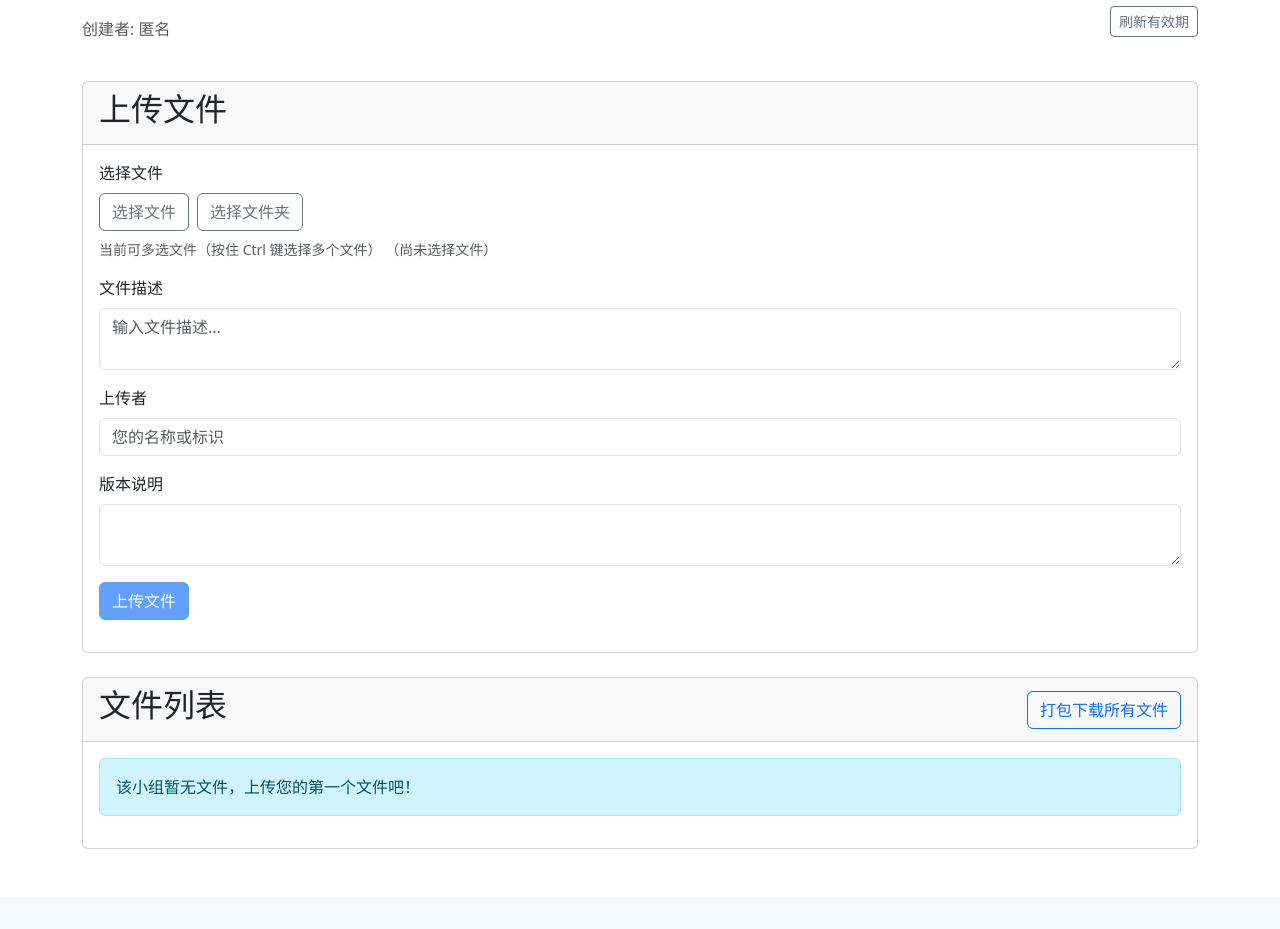
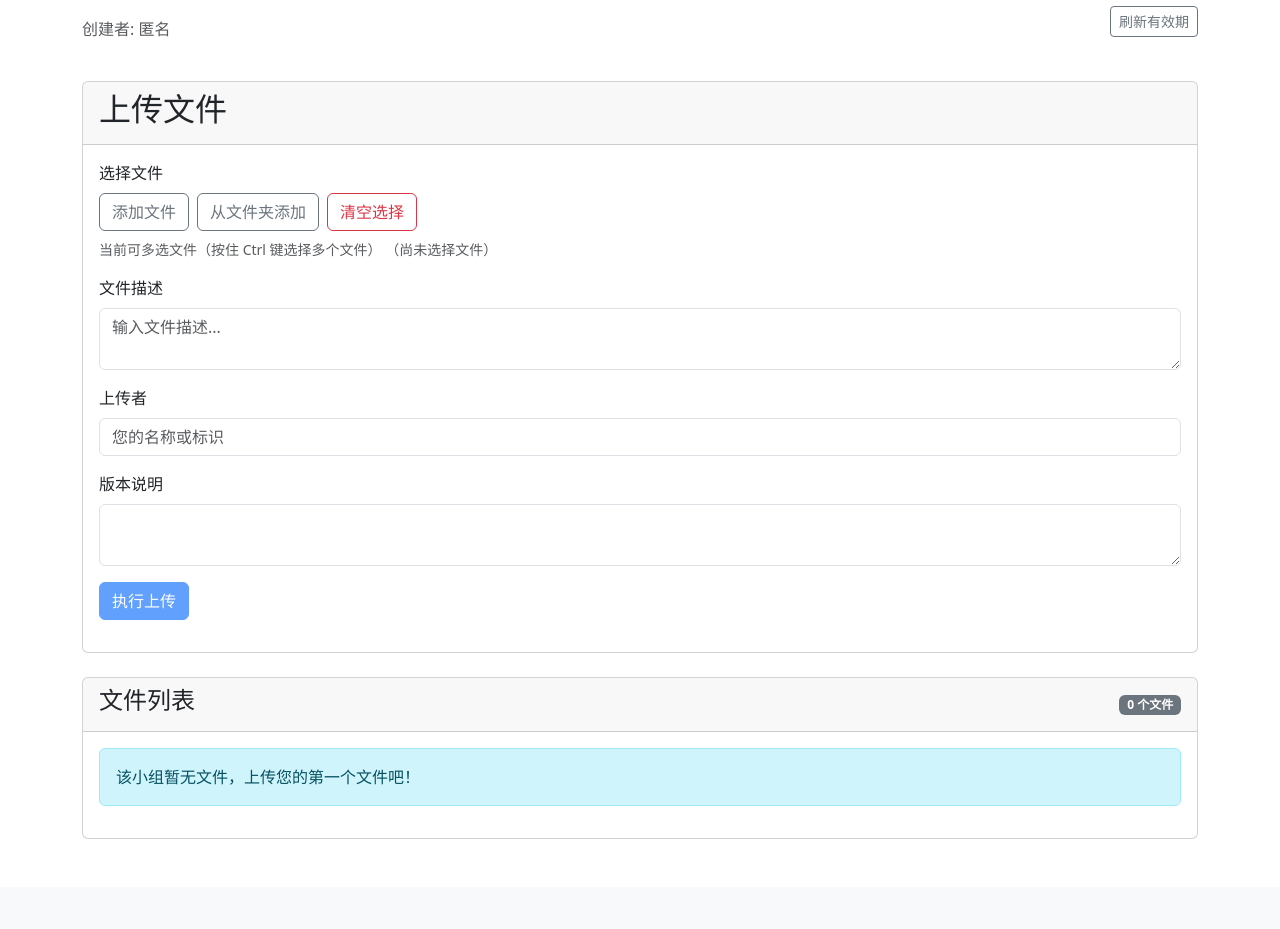
Before and after one commit to metorm/groupBin, a Flask app: template app/templates/group.html in a window 1280 px wide. Shown: the part 111-1040 px from the top of the page. After the commit the page ends 950 px from the top, so only its background shows below. Run offline with Flask 3, Linux system fonts and the light colour scheme; the template is opened without the code that fills it, so the values that code supplies are empty; parts of the project's set-up code (start-up, migrations or seed data) failed here and were passed over; some libraries are stand-ins or nearby versions.

Commit message:
feat(upload): 优化文件上传功能和用户界面
- 添加清空选择按钮，方便用户快速清除已选文件
- 优化文件列表显示，增加文件大小和上传时间的显示格式
- 调整按钮布局和样式，提升用户体验
- 修复删除按钮点击问题，确保正确移除文件
- 优化版本历史页面布局，统一时间显示格式

```diff
--- a/app/static/js/resumable-upload.js
+++ b/app/static/js/resumable-upload.js
@@ -25,6 +25,7 @@ function initializeResumableUpload(options) {
     var fileCountElement = document.getElementById('file-count');
     var uploadArea = document.getElementById('resumable-upload-area');
     var browseFolderButton = document.getElementById('resumable-browse-folder');
+    var clearButton = document.getElementById('resumable-clear');
 
     // 如果必要元素不存在，则不初始化
     if (!uploaderElement || !fileInput || !uploadArea) {
@@ -37,7 +38,7 @@ function initializeResumableUpload(options) {
     // 创建Resumable实例
     var r = new Resumable({
         target: options.target,
-        chunkSize: 1024*1024, // 1MB
+        chunkSize: 1024 * 1024, // 1MB
         simultaneousUploads: 3,
         testChunks: true,
         throttleProgressCallbacks: 1,
@@ -53,12 +54,12 @@ function initializeResumableUpload(options) {
     });
 
     // 检查浏览器是否支持
-    if(!r.support) {
+    if (!r.support) {
         alert('您的浏览器不支持分块上传，请更换浏览器或直接使用普通上传。');
     } else {
         // 分配事件
         // 文件选择按钮事件
-        document.getElementById('resumable-browse').addEventListener('click', function() {
+        document.getElementById('resumable-browse').addEventListener('click', function () {
             fileInput.click();
         });
 
@@ -71,7 +72,7 @@ function initializeResumableUpload(options) {
         r.assignDrop(document.getElementById('resumable-upload-area'));
 
         // 文件输入变化事件
-        fileInput.addEventListener('change', function(e) {
+        fileInput.addEventListener('change', function (e) {
             if (this.files) {
                 for (var i = 0; i < this.files.length; i++) {
                     r.addFile(this.files[i]);
@@ -81,21 +82,35 @@ function initializeResumableUpload(options) {
         });
 
         // 文件添加事件
-        r.on('fileAdded', function(file) {
+        r.on('fileAdded', function (file) {
             updateFileList();
             document.getElementById('resumable-upload').disabled = false;
         });
 
         // 文件移除事件
-        r.on('fileRemoved', function(file) {
+        r.on('fileRemoved', function (file) {
             updateFileList();
             if (r.files.length === 0) {
                 document.getElementById('resumable-upload').disabled = true;
             }
         });
 
+        // 清空选择按钮事件
+        if (clearButton) {
+            clearButton.addEventListener('click', function () {
+                // 移除所有文件
+                while (r.files.length > 0) {
+                    r.removeFile(r.files[0]);
+                }
+                // 更新界面
+                updateFileList();
+                // 禁用上传按钮
+                document.getElementById('resumable-upload').disabled = true;
+            });
+        }
+
         // 上传按钮事件
-        document.getElementById('resumable-upload').addEventListener('click', function() {
+        document.getElementById('resumable-upload').addEventListener('click', function () {
             // 更新上传参数
             r.opts.query.uploader = uploaderElement.value;
             if (descriptionElement) {
@@ -109,7 +124,7 @@ function initializeResumableUpload(options) {
         });
 
         // 上传进度事件
-        r.on('progress', function() {
+        r.on('progress', function () {
             var progress = Math.floor(r.progress() * 100);
             document.getElementById('resumable-progress').style.display = 'block';
             document.getElementById('resumable-progress-bar').style.width = progress + '%';
@@ -117,10 +132,10 @@ function initializeResumableUpload(options) {
         });
 
         // 文件成功上传事件
-        r.on('fileSuccess', function(file, message) {
+        r.on('fileSuccess', function (file, message) {
             document.getElementById('resumable-progress-text').textContent = '上传成功!';
-            setTimeout(function() {
-                // 检查是否为版本上传，如果是则跳转到版本历史页面
+            setTimeout(function () {
+                // 检查是否为版本上传，如果是则跳转到版本页面
                 if (options.isVersionUpload && options.groupId && options.fileId) {
                     window.location.href = '/file/version_history/' + options.groupId + '/' + options.fileId;
                 } else {
@@ -130,13 +145,50 @@ function initializeResumableUpload(options) {
         });
 
         // 文件上传错误事件
-        r.on('fileError', function(file, message) {
+        r.on('fileError', function (file, message) {
             document.getElementById('resumable-progress-text').textContent = '上传失败: ' + message;
         });
+
+        // 使用事件委托处理删除按钮点击事件
+        if (fileListElement) {
+            fileListElement.addEventListener('click', function (event) {
+                // 检查点击的是否是删除按钮或者其子元素
+                var removeButton = event.target.closest('.remove-file');
+                if (removeButton) {
+                    event.preventDefault();
+                    event.stopPropagation();
+
+                    var fileUniqueId = removeButton.getAttribute('data-file-unique-id');
+
+                    // 查找要删除的文件
+                    var fileToRemove = null;
+                    for (var i = 0; i < r.files.length; i++) {
+                        if (r.files[i].uniqueIdentifier === fileUniqueId) {
+                            fileToRemove = r.files[i];
+                            break;
+                        }
+                    }
+
+                    if (fileToRemove) {
+                        r.removeFile(fileToRemove);
+                        // 手动调用更新文件列表以确保界面更新
+                        updateFileList();
+                        // 检查是否所有文件都被删除，如果是则禁用上传按钮
+                        if (r.files.length === 0) {
+                            document.getElementById('resumable-upload').disabled = true;
+                        }
+                    }
+                    return false;
+                }
+            });
+        }
 
         // 更新文件列表显示
         function updateFileList() {
             // 清空现有列表
+            if (!fileListElement) {
+                return;
+            }
             fileListElement.innerHTML = '';
 
             // 更新文件计数
@@ -149,7 +201,7 @@ function initializeResumableUpload(options) {
                 selectedFilesListElement.style.display = 'block';
 
                 // 添加每个文件到列表
-                r.files.forEach(function(file) {
+                r.files.forEach(function (file) {
                     var li = document.createElement('li');
                     li.className = 'list-group-item d-flex justify-content-between align-items-center';
                     li.innerHTML = `
@@ -157,22 +209,9 @@ function initializeResumableUpload(options) {
                             <div>${file.fileName}</div>
                             <small class="text-muted">${formatFileSize(file.size)}</small>
                         </div>
-                        <button class="btn btn-sm btn-danger remove-file" data-file-unique-id="${file.uniqueIdentifier}">移除</button>
+                        <button class="btn btn-sm btn-danger remove-file" data-file-unique-id="${file.uniqueIdentifier}" type="button">移除</button>
                     `;
                     fileListElement.appendChild(li);
-                });
-
-                // 为移除按钮添加事件监听器
-                document.querySelectorAll('.remove-file').forEach(function(button) {
-                    button.addEventListener('click', function() {
-                        var fileUniqueId = this.getAttribute('data-file-unique-id');
-                        var fileToRemove = r.files.find(function(file) {
-                            return file.uniqueIdentifier === fileUniqueId;
-                        });
-                        if (fileToRemove) {
-                            r.removeFile(fileToRemove);
-                        }
-                    });
                 });
             }
         }
--- a/app/templates/_upload_form.html
+++ b/app/templates/_upload_form.html
@@ -7,13 +7,21 @@ show_description=true, show_comment=true, group_id='', file_id='') %}
         <label class="form-label">选择文件</label>
         <div class="d-flex flex-wrap gap-2 mb-2">
             <button id="resumable-browse" class="btn btn-outline-secondary" type="button">
-                <i class="bi bi-file-earmark-arrow-up"></i> 选择文件
+                <i class="bi bi-file-earmark-arrow-up"></i>
+                {% if 'upload_version' in action_url %}
+                    选择新版文件
+                {% else %}
+                    添加文件
+                {% endif %}
             </button>
             {% if allow_multiple %}
             <button id="resumable-browse-folder" class="btn btn-outline-secondary" type="button">
-                <i class="bi bi-folder"></i> 选择文件夹
+                <i class="bi bi-folder"></i> 从文件夹添加
             </button>
             {% endif %}
+            <button id="resumable-clear" class="btn btn-outline-danger" type="button">
+                <i class="bi bi-x-circle"></i> 清空选择
+            </button>
         </div>
         <div class="form-text">
             {% if allow_multiple %}
@@ -53,7 +61,7 @@ show_description=true, show_comment=true, group_id='', file_id='') %}
     </div>
     {% endif %}
 
-    <button id="resumable-upload" class="btn btn-primary" disabled>{{ button_text }}</button>
+    <button id="resumable-upload" class="btn btn-primary" disabled>执行上传</button>
 
     <div id="resumable-progress" class="mt-3" style="display: none;">
         <div class="progress">
--- a/app/templates/base.html
+++ b/app/templates/base.html
@@ -43,13 +43,13 @@
                     if (!utcTime) return;
 
                     const date = new Date(utcTime);
-                    const year = date.getFullYear();
                     const month = String(date.getMonth() + 1).padStart(2, '0');
                     const day = String(date.getDate()).padStart(2, '0');
                     const hours = String(date.getHours()).padStart(2, '0');
                     const minutes = String(date.getMinutes()).padStart(2, '0');
 
-                    const localTimeString = `${year}-${month}-${day} ${hours}:${minutes}`;
+                    // 根据规范，只显示月、日和时间，隐去年份
+                    const localTimeString = `${month}-${day} ${hours}:${minutes}`;
                     element.textContent = localTimeString;
                 });
             };
--- a/app/templates/group.html
+++ b/app/templates/group.html
@@ -43,15 +43,15 @@
 </div>
 {% endif %}
 
-<div class="card">
+<div class="card mb-4">
     <div class="card-header d-flex justify-content-between align-items-center">
-        <h2>文件列表</h2>
-        <a href="{{ url_for('file.zip_download', group_id=group.id) }}" class="btn btn-outline-primary">打包下载所有文件</a>
+        <h4>文件列表</h4>
+        <span class="badge bg-secondary">{{ group.files|length }} 个文件</span>
     </div>
     <div class="card-body">
         {% if group.files %}
         <div class="table-responsive">
-            <table class="table table-striped table-hover">
+            <table class="table table-striped">
                 <thead>
                     <tr>
                         <th>文件名</th>
@@ -67,36 +67,41 @@
                     <tr>
                         <td class="align-middle">
                             <div class="file-info">
-                                <strong>{{ file.original_filename }}</strong>
+                                <div>
+                                    <a href="{{ url_for('file.download', group_id=group.id, file_id=file.id) }}"
+                                        class="file-download-link" style="text-decoration: none;">
+                                        <strong class="text-primary">{{ file.original_filename }}</strong>
+                                    </a>
+                                </div>
                                 {% if file.description %}
-                                <small class="d-block text-muted">{{ file.description }}</small>
+                                <small class="d-block text-muted text-truncate" style="max-width: 200px;" title="{{ file.description }}">{{ file.description }}</small>
                                 {% endif %}
                             </div>
                         </td>
                         <td class="align-middle">{{ (file.size / 1024)|round(2) }} KB</td>
                         <td class="align-middle">
                             <span class="utc-time" data-utc="{{ file.uploaded_at.isoformat() }}Z">{{
-                                file.uploaded_at.strftime('%Y-%m-%d %H:%M') }}</span>
+                                file.uploaded_at.strftime('%m-%d %H:%M') }}</span>
                         </td>
                         <td class="align-middle">{{ file.versions[-1].uploader or '匿名' }}</td>
                         <td class="align-middle">{{ file.versions|length }}</td>
                         <td class="align-middle">
                             <!-- 独立按钮设计，移除按钮组容器 -->
-                            <a href="{{ url_for('file.download', group_id=group.id, file_id=file.id) }}"
-                                class="btn btn-primary btn-lg me-2">下载</a>
+                            <div class="d-flex flex-column gap-1">
                                 <a href="{{ url_for('file.version_history', group_id=group.id, file_id=file.id) }}"
-                                class="btn btn-secondary btn-lg me-2">版本历史</a>
+                                    class="btn btn-primary btn-sm">版本</a>
 
                                 {% if not group.is_readonly %}
                                 <form method="POST"
                                     action="{{ url_for('file.delete_file', group_id=group.id, file_id=file.id) }}"
-                                class="d-inline">
+                                    class="d-inline delete-form">
                                     <input type="hidden" name="_method" value="DELETE">
                                     <input type="hidden" name="csrf_token" value="{{ csrf_token() }}">
-                                <button type="submit" class="btn btn-danger btn-lg"
+                                    <button type="submit" class="btn btn-danger btn-sm w-100"
                                         onclick="return confirm('确定要删除这个文件吗？');">删除</button>
                                 </form>
                                 {% endif %}
+                            </div>
                         </td>
                     </tr>
                     {% endfor %}
```
Also changed, not shown: app/static/css/style.css (+56 -0 lines), app/templates/version_history.html (+6 -4 lines). Lines whose indentation alone changed are shown as unchanged.
